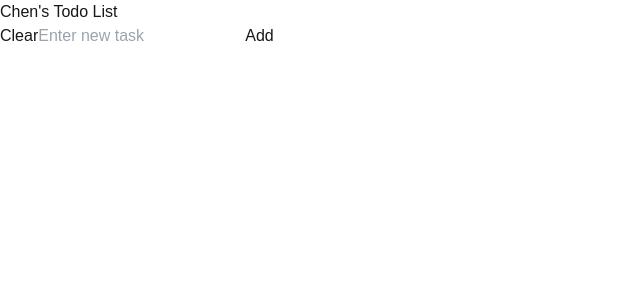
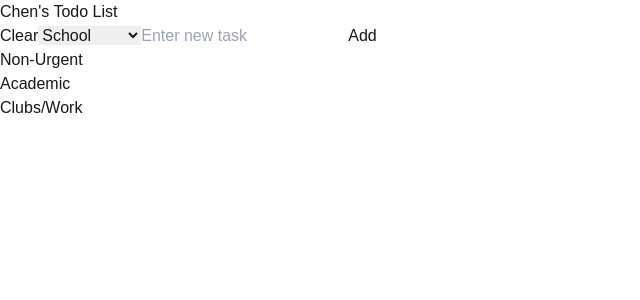
Before and after one commit to YheChen/chentodo, a Next.js app: page / in a window 1280 px wide. Shown: the top 300 px of the page, without its empty margins (0-640 px from the left). Built offline with nearby package versions, Linux system fonts and the light colour scheme.

Commit message:
3 types of tasks now

```diff
--- a/src/components/todolist.jsx
+++ b/src/components/todolist.jsx
@@ -6,6 +6,7 @@ import Task from "./task";
 export default function TodoList() {
   const [tasks, setTasks] = useState([]);
   const [text, setText] = useState("");
+  const [category, setCategory] = useState("school");
 
   useEffect(() => {
     const savedTasks = localStorage.getItem("tasks");
@@ -24,6 +25,7 @@ export default function TodoList() {
       id: Date.now(),
       text,
       completed: false,
+      category,
     };
     setTasks([...tasks, newTask]);
     setText("");
@@ -56,7 +58,7 @@ export default function TodoList() {
       <h1 className="text-2xl font-bold mb-6 text-gray-800">
         Chen's Todo List
       </h1>
-      <div className="w-full max-w-md bg-white rounded-lg shadow-md p-4">
+      <div className="w-full max-w-5xl bg-white rounded-lg shadow-md p-4">
         <div className="flex gap-2 mb-4">
           <button
             onClick={clearAllTasks}
@@ -64,6 +66,15 @@ export default function TodoList() {
           >
             Clear
           </button>
+          <select
+            value={category}
+            onChange={(e) => setCategory(e.target.value)}
+            className="px-4 py-2 border rounded-md"
+          >
+            <option value="school">School</option>
+            <option value="non-urgent">Non-Urgent</option>
+            <option value="club/work">Club/Work</option>
+          </select>
           <input
             value={text}
             onChange={(e) => setText(e.target.value)}
@@ -78,8 +89,49 @@ export default function TodoList() {
             Add
           </button>
         </div>
+        <div className="flex gap-4">
+          <div className="w-1/3">
+            <h2 className="text-xl font-semibold mb-4 text-gray-700 text-center">
+              Non-Urgent
+            </h2>
             <div className="space-y-2">
-          {tasks.map((task) => (
+              {tasks
+                .filter((task) => task.category === "non-urgent")
+                .map((task) => (
+                  <Task
+                    key={task.id}
+                    task={task}
+                    deleteTask={deleteTask}
+                    toggleCompleted={toggleCompleted}
+                  />
+                ))}
+            </div>
+          </div>
+          <div className="w-1/3">
+            <h2 className="text-xl font-semibold mb-4 text-gray-700 text-center">
+              Academic
+            </h2>
+            <div className="space-y-2">
+              {tasks
+                .filter((task) => task.category === "school")
+                .map((task) => (
+                  <Task
+                    key={task.id}
+                    task={task}
+                    deleteTask={deleteTask}
+                    toggleCompleted={toggleCompleted}
+                  />
+                ))}
+            </div>
+          </div>
+          <div className="w-1/3">
+            <h2 className="text-xl font-semibold mb-4 text-gray-700 text-center">
+              Clubs/Work
+            </h2>
+            <div className="space-y-2">
+              {tasks
+                .filter((task) => task.category === "club/work")
+                .map((task) => (
                   <Task
                     key={task.id}
                     task={task}
@@ -90,5 +142,7 @@ export default function TodoList() {
             </div>
           </div>
         </div>
+      </div>
+    </div>
   );
 }
```
Lines whose indentation alone changed are shown as unchanged.
